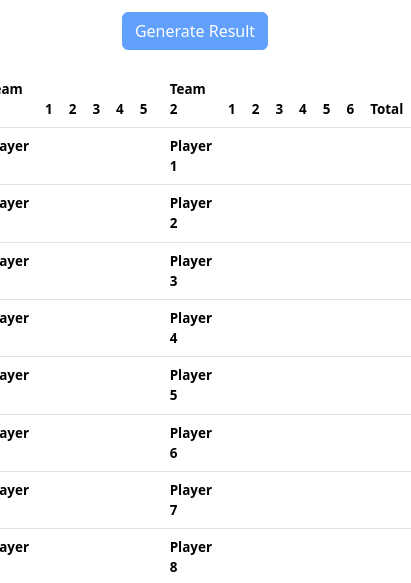
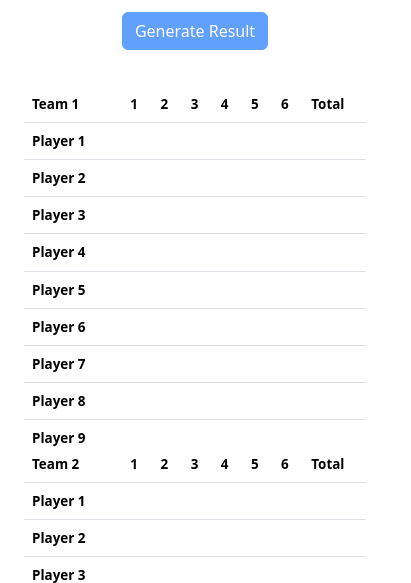
Before and after one commit to RBiswa787/CricketApp, a plain HTML site: page index.html in a window 390 px wide. Shown: the part 256-839 px from the top of the page, 411 px wide, since content can reach past the window. Drawn offline with nearby package versions, Linux system fonts and the light colour scheme.

Commit message:
Update style.css

```diff
--- a/style.css
+++ b/style.css
@@ -135,3 +135,20 @@
 #start {
     color: white;
 }
+
+@media  screen and (max-width: 700px) and (min-width: 100px) {
+    #scores{
+        display: flex;
+        flex-direction: column;
+        height: 90vh;
+    }
+    #team_1{
+        width: 100%;
+        height: 45%;
+        margin-bottom: 5%;
+    }
+    #team_2{
+        width: 100%;
+        height: 45%;
+    }
+}
```
